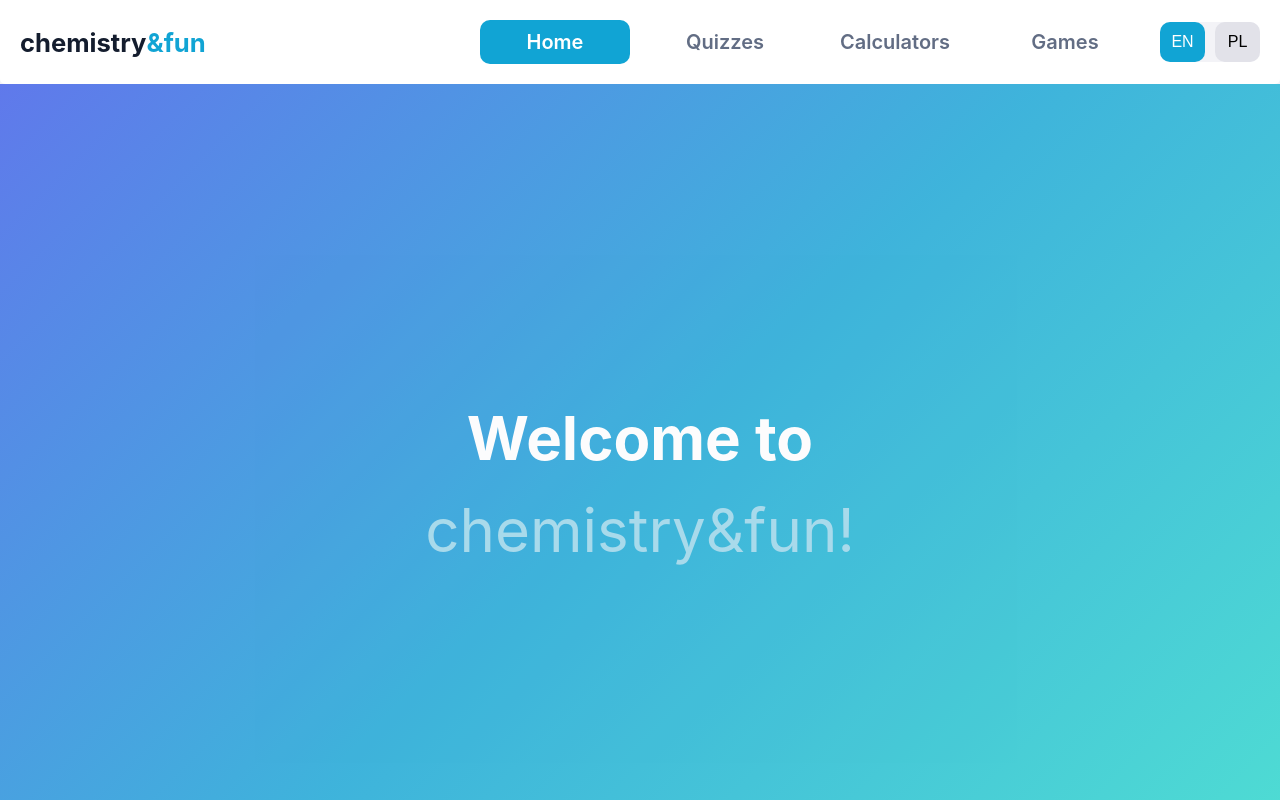
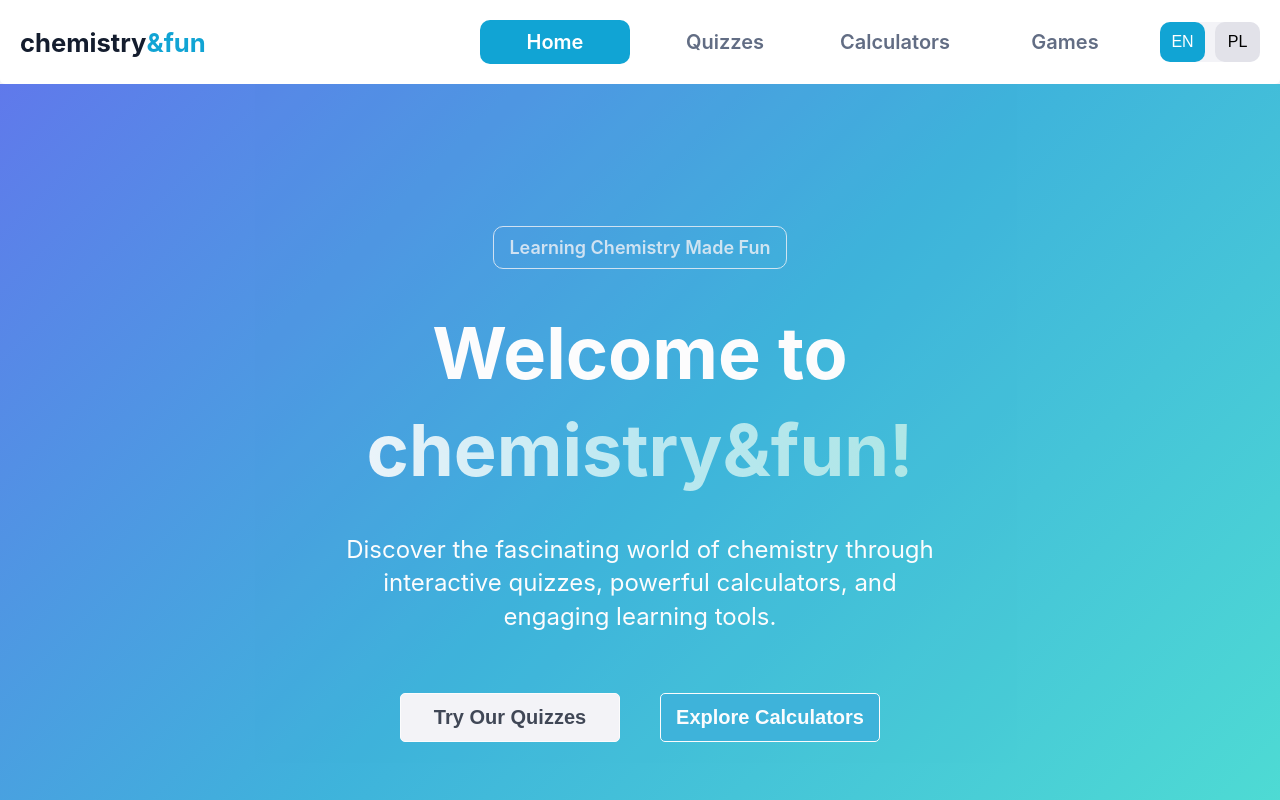
Before and after one commit to karolina-rachuta/chemistry-fun, a React (Create React App) app in the folder client/: page / in a window 1280 px wide. Shown: the top 800 px of the page. Built offline with nearby package versions, Linux system fonts and the light colour scheme.

Commit message:
restyling hero section

```diff
--- a/client/public/locales/en/translation.json
+++ b/client/public/locales/en/translation.json
@@ -14,8 +14,12 @@
         "games": "Games"
     },
     "hero": {
+        "feature":"Learning Chemistry Made Fun",
         "welcome": "Welcome to",
-        "hdl": "chemistry&fun!"
+        "hdl": "chemistry&fun!",
+        "desc":"Discover the fascinating world of chemistry through interactive quizzes, powerful calculators, and engaging learning tools.",
+        "cta1": "Try Our Quizzes",
+        "cta2": "Explore Calculators"
     },
     "about": {
         "desc": "Explore our suite of tools designed to make chemistry accessible, engaging, and enjoyable for everyone.",
--- a/client/public/locales/pl/translation.json
+++ b/client/public/locales/pl/translation.json
@@ -14,8 +14,12 @@
         "games": "Gry"
     },
     "hero": {
+        "feature": "Nauka chemii przez zabawę",
         "welcome": "Witaj w",
-        "hdl": "chemistry&fun!"
+        "hdl": "chemistry&fun!",
+        "desc": "Poznaj fascynujący świat chemii dzięki interaktywnym quizom, przydatnym kalkulatorom i ciekawym narzędziom do nauki.",
+        "cta1": "Wypróbuj quizy",
+        "cta2": "Odkryj kalkulatory"
     },
     "about": {
         "desc": "Korzystaj z naszych narzędzi, które pomagają zrozumieć chemię w prosty, angażujący i przystępny sposób.",
--- a/client/src/components/homepage/Hero.css
+++ b/client/src/components/homepage/Hero.css
@@ -6,22 +6,85 @@
   align-items: center;
   justify-content: center;
   flex-direction: column;
-  gap: 20px;
+  gap: 10px;
 }
 
 .hdl__main {
-    font-size: 36px;
+    font-size: 42px;
     color: var(--font-color);
-    @media screen and (min-width: 800px) {
-        font-size: 60px;
-      }
+    font-weight: 700;
 }
 
 .hdl__main-blue{
     display: block;
-    color: hsl(195, 65%, 75%);
-    font-size: 36px;
-    @media screen and (min-width: 800px) {
-        font-size: 60px;
-      }
+    /* color: hsl(195, 65%, 75%); */
+    background: linear-gradient(to right, white, hsl(187 70% 85%), hsl(175 60% 80%));
+    opacity: 0.9;
+    -webkit-background-clip: text;
+    color: transparent;
+
+    font-size: 42px;
+    font-weight: 700;
+    margin-bottom: 30px;
 }
+
+.hero-desc {
+    font-size: 20px;
+    color: var(--font-color);
+    max-width: 600px;
+    line-height: 1.4;
+    text-align: center;
+    margin-bottom: 50px;
+}
+
+.hero-feature {
+    color: var(--bg-color);
+    font-weight: 600;
+    font-size: 18px;
+    border: 1px solid var(--bg-color);
+    opacity: 0.8;
+    border-radius: 10px;
+    padding:10px 15px;
+    margin-bottom: 30px;
+}
+
+.hero-btn-box {
+    display: flex;
+    flex-direction: column;
+    width: 100%;
+    justify-content: center;
+    align-items: center;
+    gap: 20px;
+}
+
+.cta-btn {
+    font-weight: 800;
+    font-size: 20px;
+    padding: 12px 10px;
+    width: 220px;
+}
+
+.cta-btn:hover {
+    background-color: var(--bg-color);
+   color: var(--primary-color);
+}
+
+@media screen and (min-width: 600px) {
+    .hdl__main {
+        font-size: 72px;
+    }
+    .hdl__main-blue {
+    font-size: 72px;
+    }
+
+    .hero-desc {
+        font-size: 24px;
+    }
+
+    .hero-btn-box {
+        gap: 40px;
+        flex-direction: row;
+        justify-content: center;
+        align-items: center;
+    }
+}
--- a/client/src/components/homepage/Hero.tsx
+++ b/client/src/components/homepage/Hero.tsx
@@ -1,6 +1,7 @@
 import { useTranslation } from 'react-i18next';
-
+import Button from '../ui/Button';
 import './Hero.css';
+import { Link } from 'react-router-dom';
 
 function Hero() {
     const { t } = useTranslation();
@@ -8,10 +9,30 @@ function Hero() {
         <section
             className="hero"
         >
+        <div className='hero-feature'> {t('hero.feature')}</div>
             <h1 className="hdl__main">
             {t('hero.welcome')}
             </h1>
             <span className='hdl__main-blue'>{t('hero.hdl')}</span>
+            <p className='hero-desc'>{t('hero.desc')}</p>
+            <div className='hero-btn-box'>
+                <Link to='/quizzes'>
+                    <Button
+                        variant="primary"
+                        className='cta-btn'
+                    >
+                        {t('hero.cta1')}
+                    </Button>
+                </Link>
+                <Link to='/calculators'>
+                    <Button
+                        variant="nav"
+                        className='cta-btn'
+                    >
+                        {t('hero.cta2')}
+                    </Button>
+                </Link>
+            </div>
         </section>
     );
 }
--- a/client/src/components/layout/header/Header.css
+++ b/client/src/components/layout/header/Header.css
@@ -27,7 +27,7 @@
 .header-top {
     display: flex;
     align-items: center;
-    width: 20%;
+    width: 22%;
 }
 
 .logo {
```
